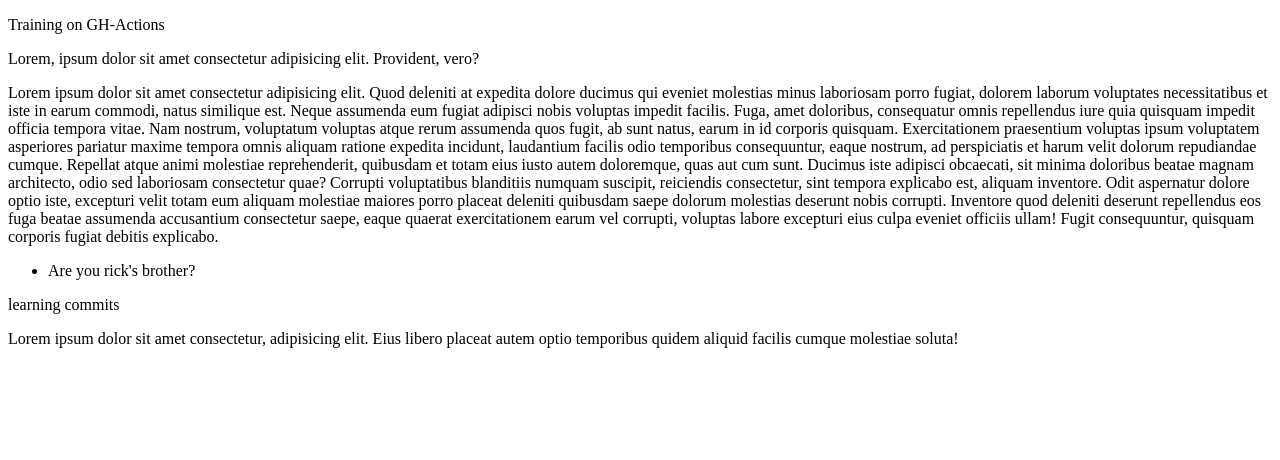
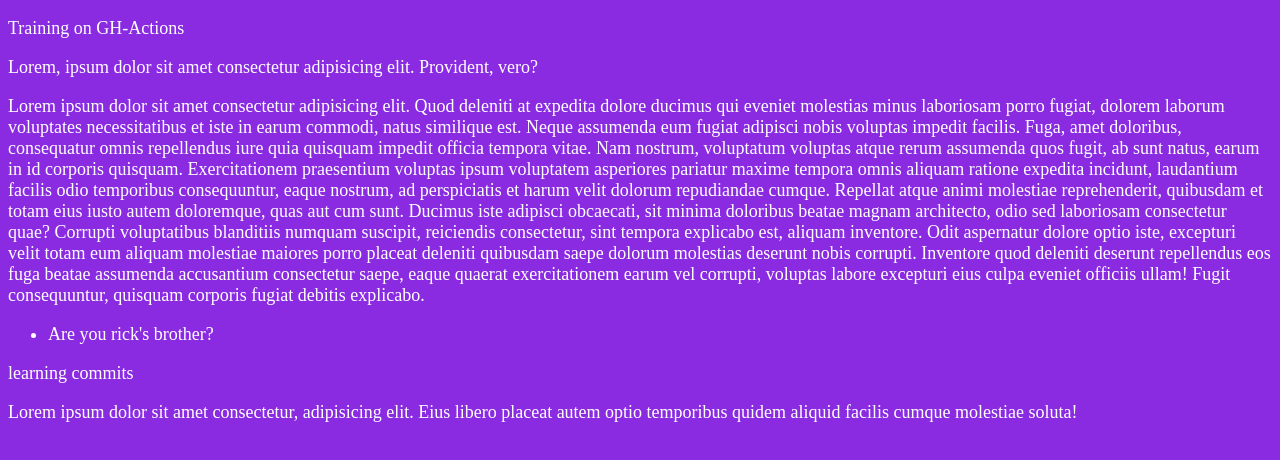
Before and after one commit to michellemwangi01/GH-Actions, a plain HTML site: page index.html in a window 1280 px wide. Drawn offline with Linux system fonts and the light colour scheme.

Commit message:
linked css

```diff
--- a/index.html
+++ b/index.html
@@ -3,7 +3,7 @@
   <head>
     <meta charset="UTF-8" />
     <meta name="viewport" content="width=device-width, initial-scale=1.0" />
-
+    <link rel="stylesheet" href="./css/index.css" />
     <title>Document</title>
   </head>
   <body>
```
